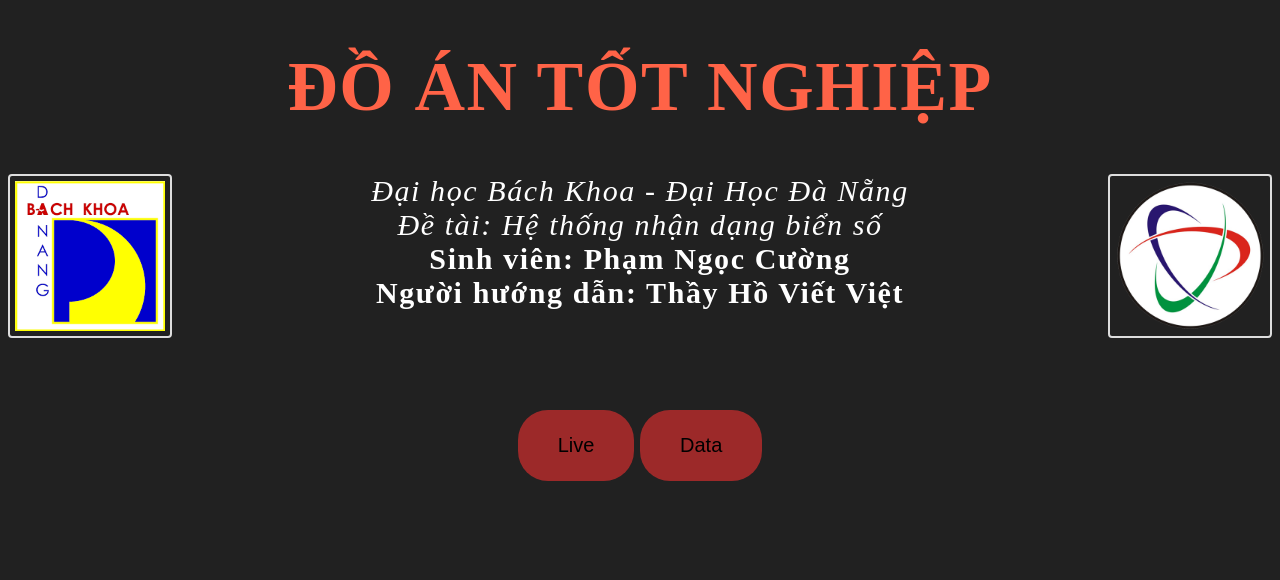
After one commit to PhamCuong98/FlaskApp, a Flask app: page /welcomes in a window 1280 px wide. The commit adds this page. Shown: the top 580 px of the page. Run offline with Flask 2, Linux system fonts and the light colour scheme.

Commit message:
add tag welcome

```diff
--- a/app.py
+++ b/app.py
@@ -26,11 +26,27 @@ def login():
     if request.form['username'] != 'phamcuong' or request.form['password'] != '123':
       error = 'Sai ID hoac mat khau.'
     else:
-      return redirect(url_for('accept'))
+      return redirect(url_for('welcomes'))
   return render_template('login.html', error=error)
 
-@app.route('/accept', methods= ['GET','POST'])
-def accept():
+@app.route('/welcomes', methods = ['GET', 'POST'])
+def welcomes():
+  if request.method == 'POST':
+    print("Vao Post")
+    if request.form.get('Live') == 'Live':
+      print("Live")
+      return redirect(url_for('live'))
+
+    if  request.form.get('Data') == 'Data':
+      print("Data")
+      return redirect(url_for('data'))
+  elif request.method == 'GET':
+    print("None")
+  return render_template("welcome.html")
+
+
+@app.route('/live', methods= ['GET','POST'])
+def live():
   cursor= mysql.connect().cursor()
   cursor.execute("SELECT * FROM realtime")
   myresult = cursor.fetchall()
@@ -45,9 +61,7 @@ def accept():
     bienso.append(myresult[i][2])
     Id.append(myresult[i][3])
   print(".......")
-  print(time)
-  print(day)
-  print(bienso)
+  print(time, day, bienso)
   len_n = len(time)
   if request.method == 'POST':
     if request.form['submit_button'] == 'Data':
@@ -72,10 +86,7 @@ def data():
     status.append(myresult[i][3])
     Id.append(myresult[i][4])
   print(".......")
-  print(time)
-  print(day)
-  print(bienso)
-  print(status)
+  print(time, day, bienso, status)
   len_n = len(time)
   return render_template('data.html', time= time, day= day, bienso= bienso, status= status, len_n= len_n, Id= Id)
 
--- a/static/css/style_index.css
+++ b/static/css/style_index.css
@@ -15,12 +15,12 @@ img{
     border: 2px solid #ddd;
     border-radius: 4px;
     padding: 5px;
-    width: 400px;
+    width: 200px;
 }
 
 p{
     font-size: 150%;
-    color: brown;
+    color:white;
 }
 
 
--- a/static/css/style_login.css
+++ b/static/css/style_login.css
@@ -31,7 +31,12 @@
     .container .input:focus{
       border: 3px solid rgb(168, 25, 25);
     }
+    .container .text{
+      padding: 24px 40px;
+    }
     .container .button {
+      padding: 12px 20px;
+      margin: 40px 0;
       background-color:rgba(223, 46, 46, 0.651);
       color: black;
       font-size: 20px;
--- /dev/null
+++ b/static/css/style_welcomes.css
@@ -0,0 +1,44 @@
+body {
+  background-color: #212121;
+  color: #fff;
+  font-family: 'Times New Roman', Times, serif;
+  letter-spacing: 0.1em;
+}
+
+h1{
+  font-size: 70px;
+  color:tomato;
+}
+
+
+img{
+  float: left;
+  border: 2px solid #ddd;
+  border-radius: 4px;
+  padding: 5px;
+  width: 150px;
+}
+
+.Truong{
+  float: left;
+
+}
+.Khoa{
+  float: right;
+}
+
+.Spec{
+  font-size: 30px;
+}
+
+input{
+  padding: 24px 40px;
+  margin: 100px 0;
+  background-color:rgba(223, 46, 46, 0.651);
+  color: black;
+  font-size: 20px;
+  border: none;
+  cursor: pointer;
+  border-radius: 30px;
+  text-align: center;
+}
--- a/templates/login.html
+++ b/templates/login.html
@@ -9,7 +9,7 @@
 <form autocomplete="off" class="form"></form>
   <div class="control">
     <center>
-      <h1>Sign Up</h1>
+      <h1>Đăng nhập</h1>
     </center>
   </div>
 
@@ -29,7 +29,7 @@
     </center>
 
     <center>
-      <button class="button" type="submit">Login</button>
+      <button class="button" type="submit">Xác nhận</button>
     </center>
   </form>
   {% if error %}
--- /dev/null
+++ b/templates/welcome.html
@@ -0,0 +1,43 @@
+{% extends 'welcome_base.html' %}
+
+{% block head %}
+
+{% endblock %}
+
+{% block body %}
+<center>
+    <h1>
+        ĐỒ ÁN TỐT NGHIỆP
+    </h1>
+</center>
+<div class="Truong">
+    <img src="/static/images/logo.png">
+
+</div>
+<div class="Khoa">
+    <img src="/static/images/LogoDTVT.png">
+</div>
+
+<div class="Spec">
+    <center>
+    <!-- Nghieng text-->
+    <i>Đại học Bách Khoa - Đại Học Đà Nẵng</i><br>
+    <!-- Nghieng text co cach dieu font-->
+    <em>Đề tài: Hệ thống nhận dạng biển số</em><br>
+    <!-- in dam text-->
+    <b>Sinh viên: Phạm Ngọc Cường</b><br>
+    <b>Người hướng dẫn: Thầy Hồ Viết Việt</b>
+</center>
+</div>
+
+
+<form autocomplete="off" class="form"></form>
+<center>
+    <form method="POST" action="/welcomes">
+        <input type="submit" name="Live" value="Live">
+        <input type="submit" name="Data" value="Data">
+    </form>
+
+</center>
+
+{% endblock %}
--- /dev/null
+++ b/templates/welcome_base.html
@@ -0,0 +1,17 @@
+<!DOCTYPE html>
+<html lang='en'>
+    <head>
+        <meta charset="UTF-8">
+        <meta name="viewport" content="width= device-width, initial-scale=1.0">
+        <meta http-equiv="X-UA-Compatible" content="ie=edge">
+        <link rel="icon" href="data:,">
+        <!--
+            <link rel= "stylesheet" href="{{ url_for('static', filename= 'css/main.css') }}">
+        -->
+        <link rel="stylesheet" href="{{ url_for('static',filename='css/style_welcomes.css')}}">
+        {% block head %}{% endblock %}
+    </head>
+    <body>
+        {% block body %}{% endblock %}
+    </body>
+</html>
```
Also changed, not shown: templates/index.html (+6 -24 lines), static/images/LogoDTVT.png (added).
